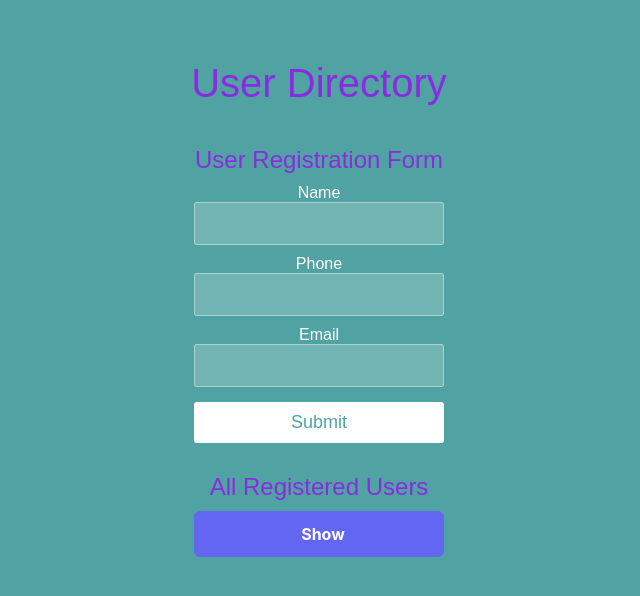
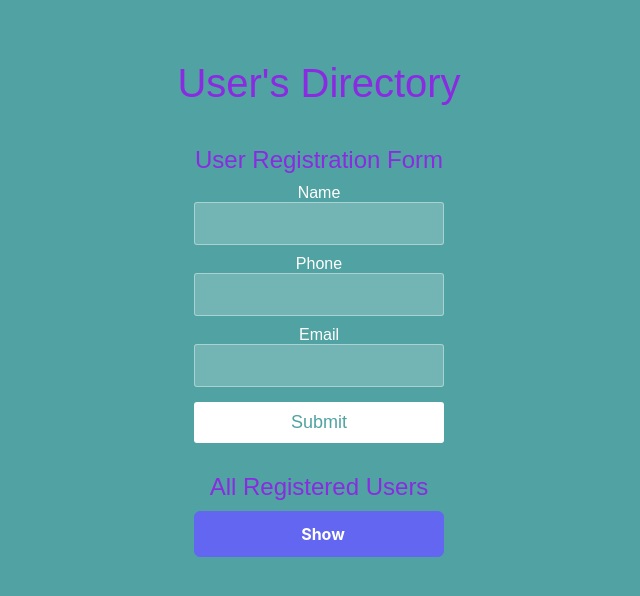
Before and after one commit to thedipak/user-management-repo, a React (Create React App) app: page / in a window 1280 px wide. Shown: the top 596 px of the page, without its empty margins (321-961 px from the left). Built offline with nearby package versions, Linux system fonts and the light colour scheme; no server answers.

Commit message:
User to User's

```diff
--- a/src/App.js
+++ b/src/App.js
@@ -7,7 +7,7 @@ function App() {
   return (
     <div className="container">
 
-      <h1> User Directory</h1>
+      <h1> User's Directory</h1>
 
       <Form />
 
```
